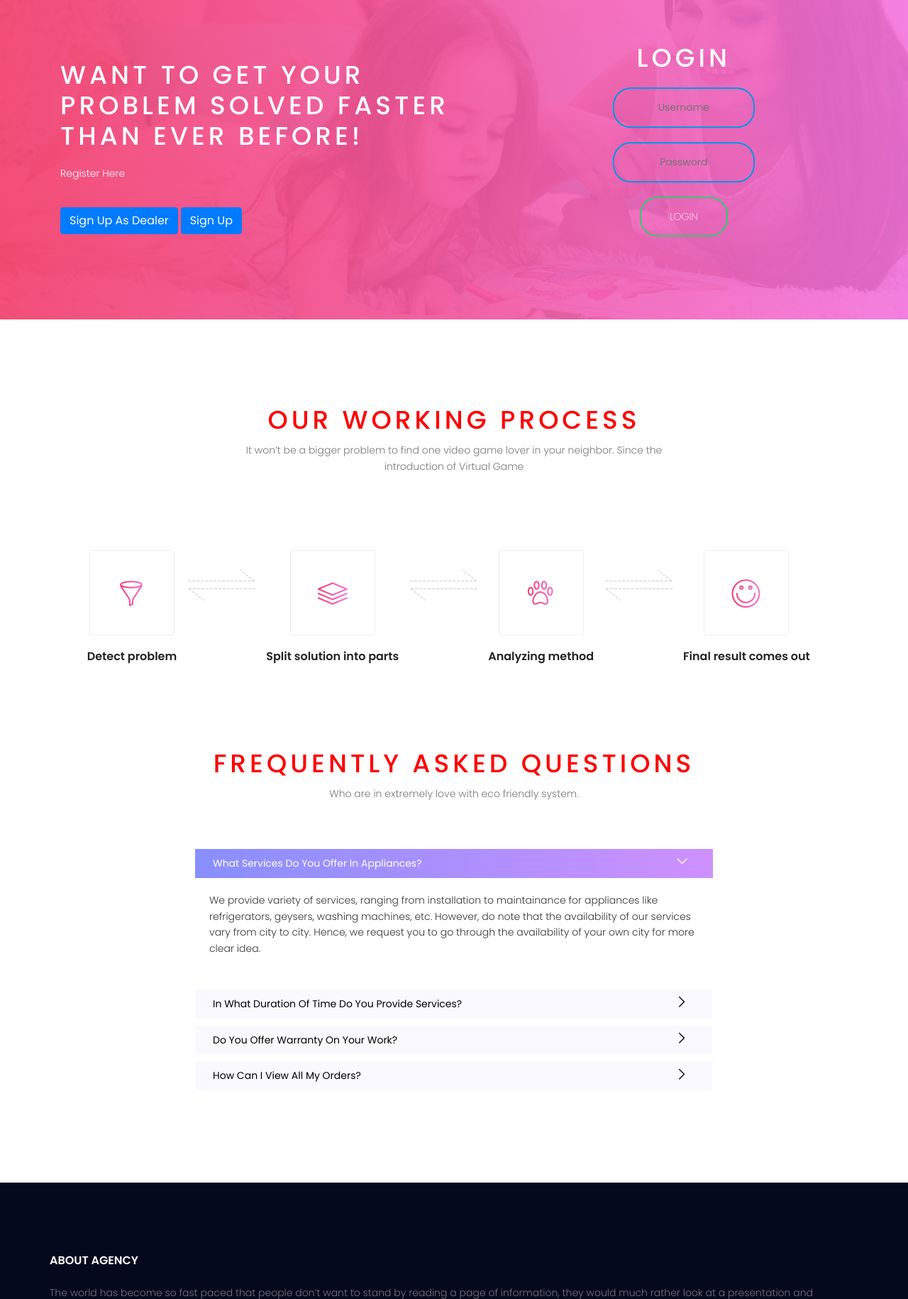
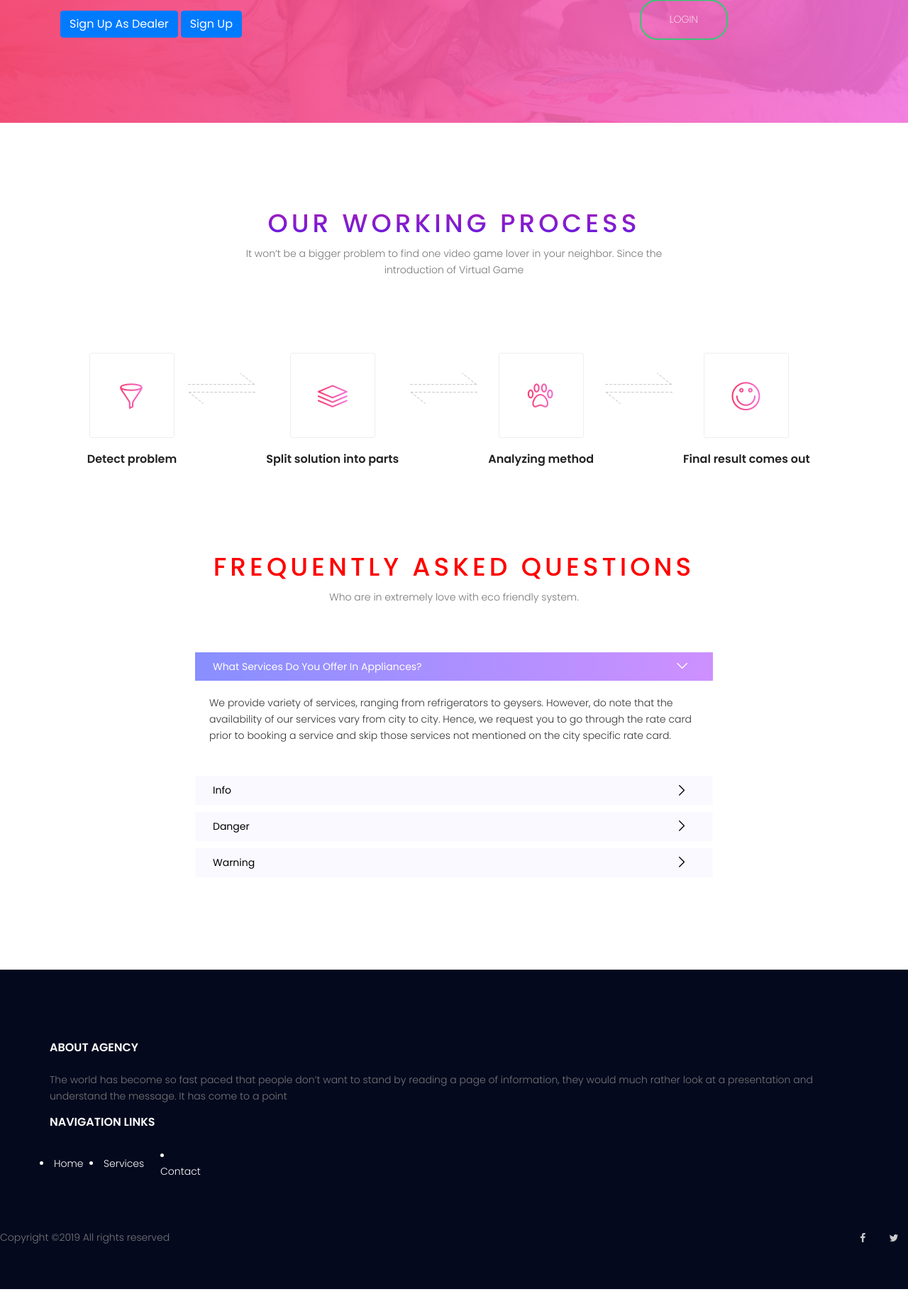
Before and after one commit to sunnykalola73/MY_Services, a PHP site: page /index.php in a window 1280 px wide. Shown: the part 3334-5164 px from the top of the page at 71% size. Run offline with PHP 8.4, Linux system fonts and the light colour scheme; some libraries are stand-ins or nearby versions.

Commit message:
header changed

```diff
--- a/index.php
+++ b/index.php
@@ -4,8 +4,8 @@
 Home services  on Demand
 
 -->
+<?php $page="home"; ?>
 
-<<<<<<< HEAD
 <?php  include "header.php";
 if(isset($_GET['msg']))
 	{
@@ -17,27 +17,6 @@
 		<?php
 	}}
 ?>
-=======
-<?php
-$set_uname=0;
-if(isset($_COOKIE["username"])) {
-	 $username=$_COOKIE["username"];
-
-	 $set_uname=1;
-}
-else if(isset($msg))
-	{
-?>
-<script>
-alert("<?php echo $msg; ?>");
-</script>
-<?php
-
-	}
-
-?>
-<?php  include "header.php"; ?>
->>>>>>> 1c2d278c7d9a28422b468240538cd722204c7ca8
 
 			<!-- start banner Area -->
 			<section class="banner-area" id="home">
@@ -65,7 +44,7 @@
 				<div class="container">
 					<div class="row justify-content-center">
 						<div class="col-md-12 pb-50 header-text text-center">
-							<h1 class="mb-10">What we Offer to our Supporters</h1>
+							<h1  id="gray" class="mb-10">What we Offer to our Supporters</h1>
 							<p>
 								Who are in extremely love with eco friendly system..
 							</p>
@@ -196,7 +175,27 @@
 							<button type="button" class="btn btn-primary" data-toggle="modal" data-target="#exampleModalLong">
  Sign Up As Dealer
 </button>
+							<button type="button" class="btn btn-primary" data-toggle="modal" data-target="#exampleModalLong">
+ Sign Up
+</button>
 
+
+<script>
+	function enterotp()
+	{
+
+	document.getElementById("modal_body").innerHTML = '<div class="form-group"><label for="inputAddress2">Enter OTP</label><input type="text" class="form-control" id="otp" placeholder="OTP"> </div>';
+	document.getElementById("modal_footer").innerHTML = '<button type="button" class="btn btn-secondary" data-dismiss="modal">Close</button><button type="button" onclick="verifyotp()" class="btn btn-primary">Submit1</button>';
+	}
+	function verifyotp()
+	{
+		var eotp=document.getElementById("modal_body").value;
+		if(eotp==otp)
+			alert("successfully created");
+		else
+			alert("wrong login");
+	}
+	</script>
 <!-- Modal -->
 <div class="modal fade" id="exampleModalLong" tabindex="-1" role="dialog" aria-labelledby="exampleModalLongTitle" aria-hidden="true">
   <div class="modal-dialog" role="document">
@@ -207,82 +206,7 @@
           <span aria-hidden="true">&times;</span>
         </button>
       </div>
-      <div class="modal-body">
-        <form>
-		  <div class="form-group">
-		    <label for="inputAddress">Full Name</label>
-		    <input type="text" class="form-control" id="name" placeholder="Enter Full Name">
-		  </div>
-		  <div class="form-row">
-		    <div class="form-group col-md-6">
-		      <label for="inputEmail4">Email</label>
-		      <input type="email" class="form-control" id="inputEmail4" placeholder="Email">
-		    </div>
-		    <div class="form-group col-md-6">
-		      <label for="inputPassword4">Choose Password</label>
-		      <input type="password" class="form-control" id="inputPassword4" placeholder="Password">
-		    </div>
-		  </div>
-		  <div class="form-row">
-		    <div class="form-group col-md-6">
-		      <label for="inputEmail4">Username</label>
-		      <input type="text" class="form-control" id="inputEmail4" placeholder="Username">
-		    </div>
-		    <div class="form-group col-md-6">
-		      <label for="inputPassword4">Mobile No.(+91)</label>
-		      <input type="number" class="form-control" id="inputPassword4" placeholder="Mobile No." maxlength="10" required>
-		    </div>
-		  </div>
-		  <div class="form-group">
-		    <label for="inputAddress">House/Street</label>
-		    <input type="text" class="form-control" id="inputAddress" placeholder="1234 Main St">
-		  </div>
-		  <div class="form-group">
-		    <label for="inputAddress2">Area</label>
-		    <input type="text" class="form-control" id="inputAddress2" placeholder="Apartment, studio, or floor">
-		  </div>
-		  <div class="form-row">
-		    <div class="form-group col-md-6">
-		      <label for="inputCity">City</label>
-		      <input type="text" class="form-control" id="inputCity">
-		    </div>
-		    <div class="form-group col-md-6">
-		      <label for="inputState">State</label>
-		      <select id="inputState" class="form-control">
-		        <option selected>Choose...</option>
-		        <option>...</option>
-		      </select>
-		    </div>
-		  </div>
-		  <div class="form-group">
-		    <label for="inputAddress2">Enter OTP Code</label>
-		    <input type="text" class="form-control" id="inputAddress2" placeholder="Enter OTP Code">
-		  </div>
-		</form>
-      </div>
-      <div class="modal-footer">
-        <button type="button" class="btn btn-secondary" data-dismiss="modal">Close</button>
-        <button type="button" class="btn btn-primary">Submit</button>
-      </div>
-    </div>
-  </div>
-</div>
-
-							<button type="button" class="btn btn-primary" data-toggle="modal" data-target="#exampleModalLong">
- Sign Up
-</button>
-
-<!-- Modal -->
-<div class="modal fade" id="exampleModalLong" tabindex="-1" role="dialog" aria-labelledby="exampleModalLongTitle" aria-hidden="true">
-  <div class="modal-dialog" role="document">
-    <div class="modal-content">
-      <div class="modal-header">
-        <h5 class="modal-title" id="exampleModalLongTitle">Get Yourself Registered</h5>
-        <button type="button" class="close" data-dismiss="modal" aria-label="Close">
-          <span aria-hidden="true">&times;</span>
-        </button>
-      </div>
-      <div class="modal-body">
+      <div class="modal-body" id="modal_body">
         <form>
   <div class="form-row">
     <div class="form-group col-md-6">
@@ -319,19 +243,26 @@
       <input type="text" class="form-control" id="inputZip">
     </div>
   </div>
+	<div class="form-group">
+    <label for="inputAddress2">Address 2</label>
+    <input type="text" class="form-control" id="inputAddress2" placeholder="Apartment, studio, or floor">
+	</div>
 
 </form>
       </div>
       <div class="modal-footer">
         <button type="button" class="btn btn-secondary" data-dismiss="modal">Close</button>
-        <button type="button" class="btn btn-primary">Save changes</button>
+
       </div>
     </div>
   </div>
 </div>
 
 </div>
-							</div>
+
+
+
+</div>
 						<div class="col-lg-5 discount-right"  id="login">
 							<form name="form_login" class="box" action="check_login.php" method="POST" target="_self">
 							  <h1>login</h1>
@@ -343,6 +274,9 @@
 					</div>
 				</div>
 			</section>
+
+
+
 			<!-- End discount-section Area -->
 <?php }?>
 			<!-- Start work-process Area -->
@@ -351,7 +285,7 @@
 					<div class="row d-flex justify-content-center">
 						<div class="menu-content pb-60 col-lg-7">
 							<div class="title text-center">
-								<h1 class="mb-10">Our Working Process</h1>
+								<h1 id="gray" class="mb-10">Our Working Process</h1>
 								<p>It won’t be a bigger problem to find one video game lover in your neighbor. Since the introduction of Virtual Game</p>
 							</div>
 						</div>
@@ -420,7 +354,7 @@
 		                                </div>
 		                            </div>
 		                            <div class="accordion-content">
-		                                <p>We provide  variety of services, ranging from installation to maintainance for appliances like refrigerators, geysers, washing machines, etc. However, do note that the availability of our services vary from city to city. Hence, we request you to go through the availability of your own city for more clear idea.</p>
+		                                <p>We provide  variety of services, ranging from refrigerators to geysers. However, do note that the availability of our services vary from city to city. Hence, we request you to go through the rate card prior to booking a service and skip those services not mentioned on the city specific rate card.</p>
 		                            </div>
 		                        </div>
 		                        <!--Accordion item-->
@@ -428,13 +362,13 @@
 		                        <!--Accordion item-->
 		                        <div class="accordion-item">
 		                            <div class="accordion-heading">
-		                                <h3>In what duration of time do you provide services?</h3>
+		                                <h3>Info</h3>
 		                                <div class="icon">
 		                                    <i class="lnr lnr-chevron-right"></i>
 		                                </div>
 		                            </div>
 		                            <div class="accordion-content">
-		                                <p>It depends on type of service and availability of service provider but we try to provide it in 24 hours.</p>
+		                                <p>For many of us, our very first experience of learning about the celestial bodies begins when we saw our first full moon in the sky. It is truly a magnificent view even to the naked eye. If the night is clear, you can see amazing detail of the lunar surface just star gazing on in your back yard.</p>
 		                            </div>
 		                        </div>
 		                        <!--Accordion item-->
@@ -442,26 +376,26 @@
 		                        <!--Accordion item-->
 		                        <div class="accordion-item">
 		                            <div class="accordion-heading">
-		                                <h3>Do you offer warranty on your work?</h3>
+		                                <h3>danger</h3>
 		                                <div class="icon">
 		                                    <i class="lnr lnr-chevron-right"></i>
 		                                </div>
 		                            </div>
 		                            <div class="accordion-content">
-		                                <p>We offer 7 days warranty on the work done. We would do the rework free of cost(excluding if any material is needed).</p>
+		                                <p>For many of us, our very first experience of learning about the celestial bodies begins when we saw our first full moon in the sky. It is truly a magnificent view even to the naked eye. If the night is clear, you can see amazing detail of the lunar surface just star gazing on in your back yard.</p>
 		                            </div>
 		                        </div>
 		                        <!--Accordion item-->
 		                        <!--Accordion item-->
 		                        <div class="accordion-item">
 		                            <div class="accordion-heading">
-		                                <h3>How can I view all my orders?</h3>
+		                                <h3>Warning</h3>
 		                                <div class="icon">
 		                                    <i class="lnr lnr-chevron-right"></i>
 		                                </div>
 		                            </div>
 		                            <div class="accordion-content">
-		                                <p>Go to My appointment page. Details of all your order will be displayed there.</p>
+		                                <p>For many of us, our very first experience of learning about the celestial bodies begins when we saw our first full moon in the sky. It is truly a m*agnificent view even to the naked eye. If the night is clear, you can see amazing detail of the lunar surface just star gazing on in your back yard.</p>
 		                            </div>
 		                        </div>
 		                        <!--Accordion item-->
```
